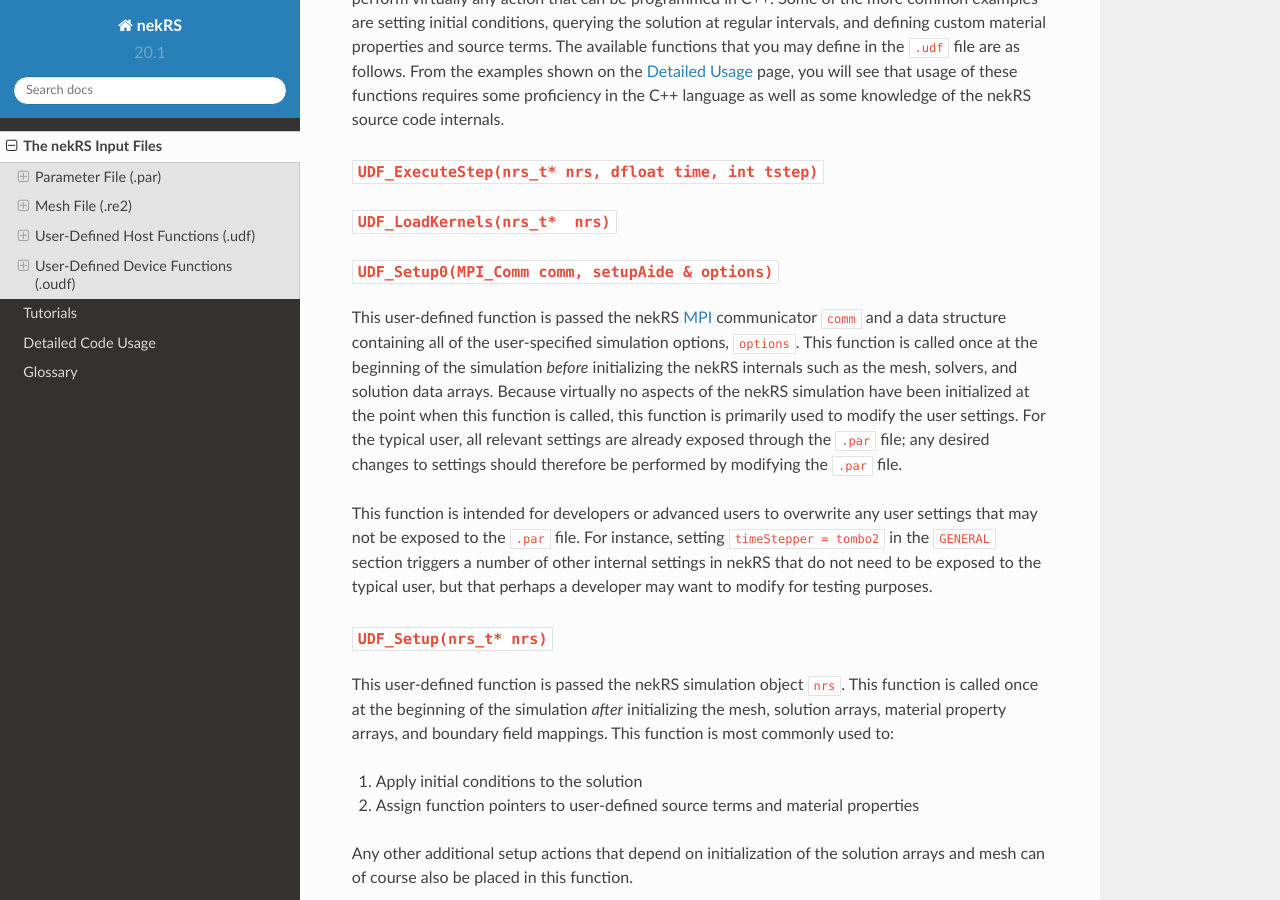
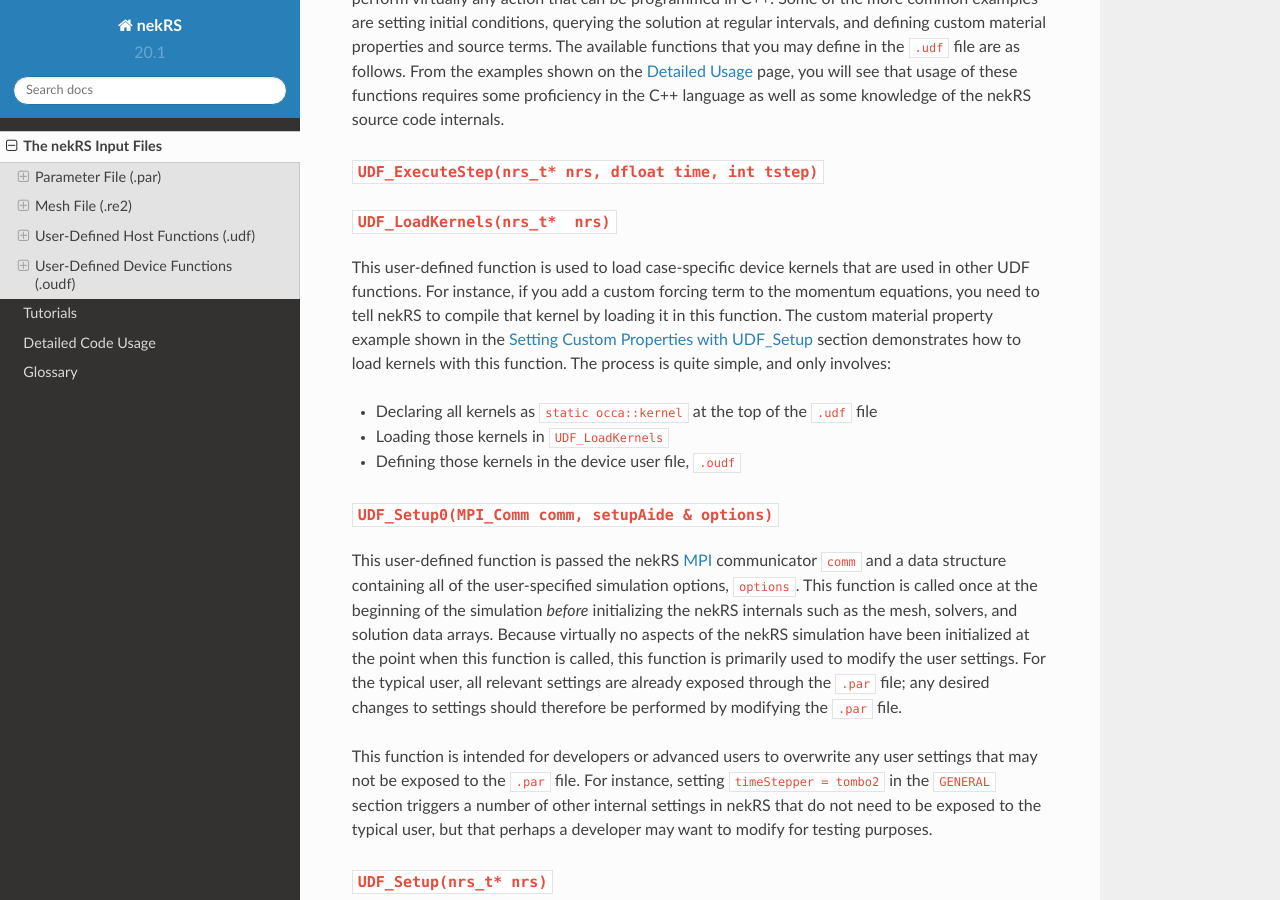
Before and after one commit to aprilnovak/nekRSDoc, a Sphinx documentation site: the page built from source/input_files.rst, in a window 1280 px wide and 900 px high, scrolled down 8519 px. Built offline with Sphinx 7.4.7 and the Read the Docs theme 2.0.0, drawn with Linux system fonts in a browser that asks for light colours.

Commit message:
Add description of UDF_LoadKernels

```diff
--- a/source/input_files.rst
+++ b/source/input_files.rst
@@ -396,6 +396,18 @@
 ``UDF_LoadKernels(nrs_t*  nrs)``
 ^^^^^^^^^^^^^^^^^^^^^^^^^^^^^^^^
 
+This user-defined function is used to load case-specific device kernels that are
+used in other UDF functions. For instance, if you add a custom forcing term to the
+momentum equations, you need to tell nekRS to compile that kernel by loading it in
+this function. The custom material property example shown in the
+:ref:`Setting Custom Properties with UDF_Setup <custom_properties>` section
+demonstrates how to load kernels with this function. The process is quite simple,
+and only involves:
+
+* Declaring all kernels as ``static occa::kernel`` at the top of the ``.udf`` file
+* Loading those kernels in ``UDF_LoadKernels``
+* Defining those kernels in the device user file, ``.oudf``
+
 ``UDF_Setup0(MPI_Comm comm, setupAide & options)``
 ^^^^^^^^^^^^^^^^^^^^^^^^^^^^^^^^^^^^^^^^^^^^^^^^^^
 
```
